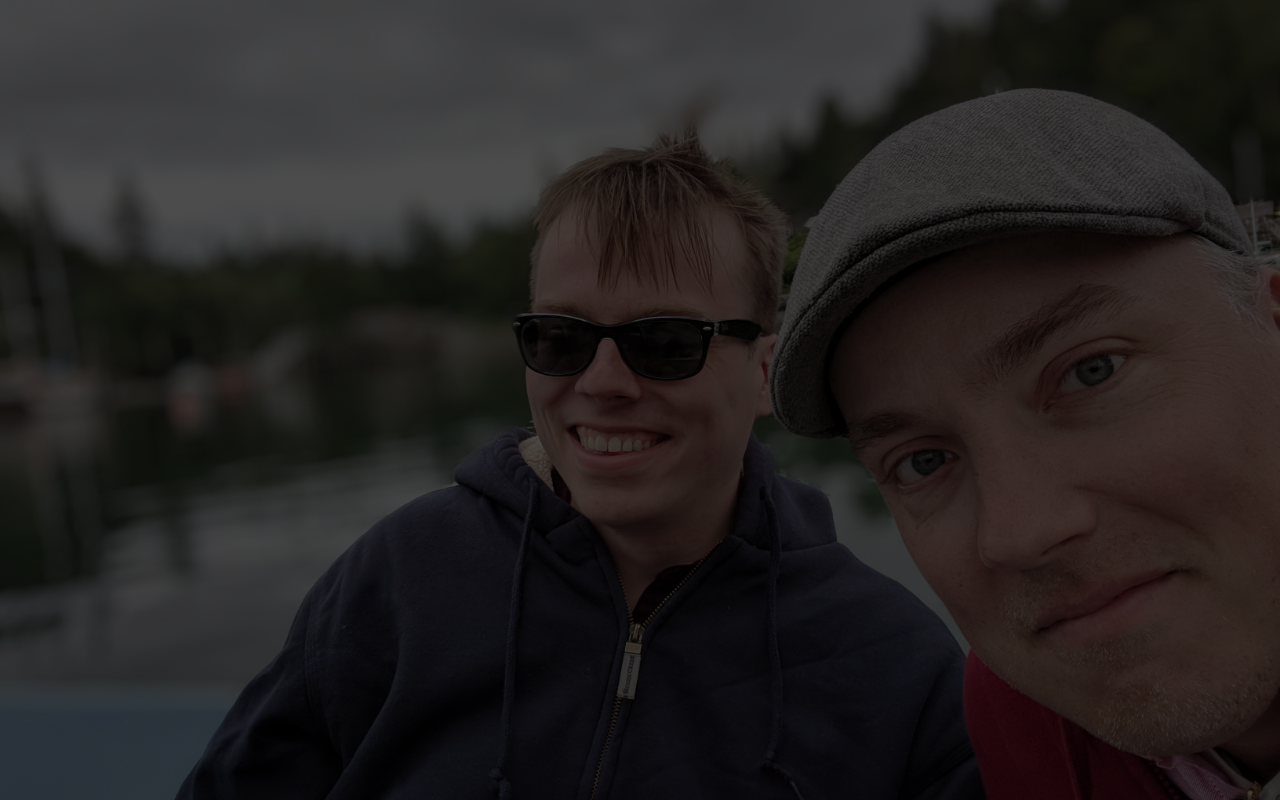
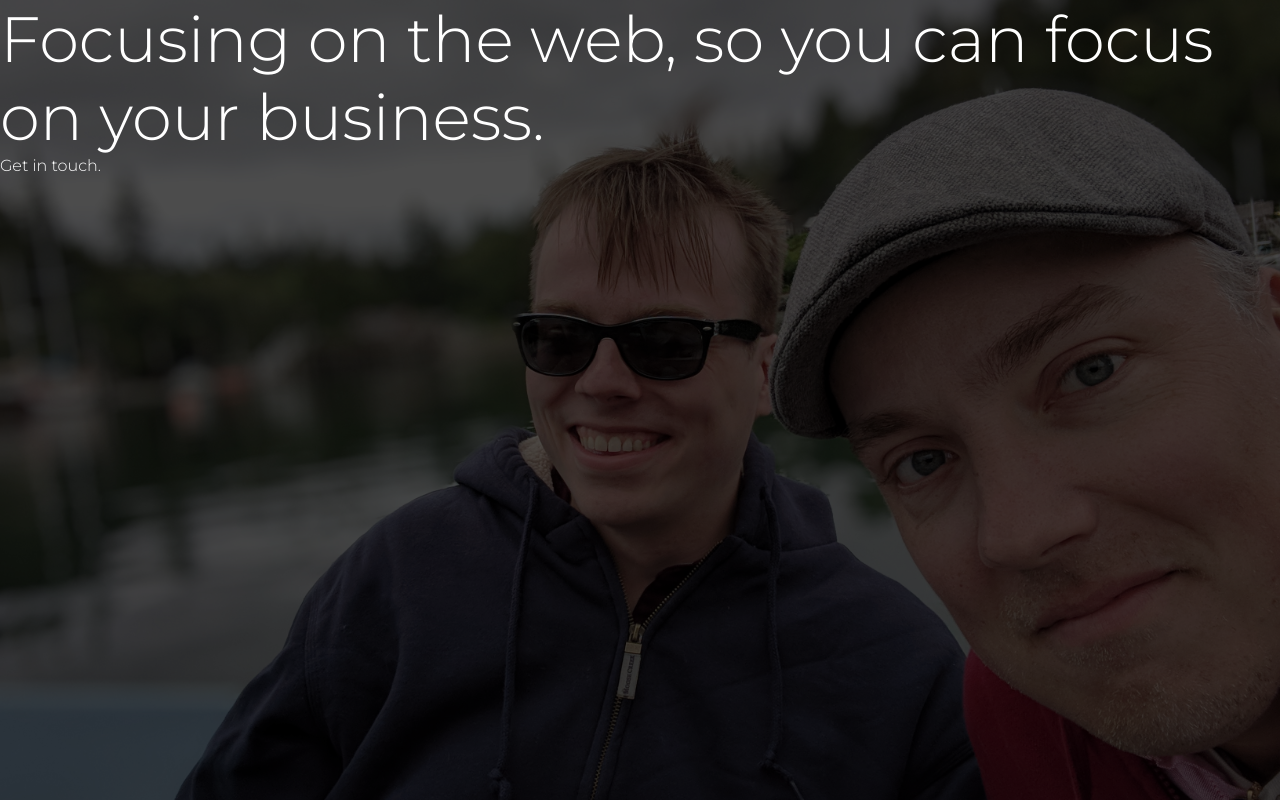
Before and after one commit to jallend1/super-system, a React (Create React App) app: page / in a window 1280 px wide. Built offline with nearby package versions, Linux system fonts and the light colour scheme.

Commit message:
Sets background image beneath other components and creates Main component div

```diff
--- a/public/index.html
+++ b/public/index.html
@@ -8,6 +8,12 @@
     <meta name="description" content="Two Dogs Developers" />
     <link rel="apple-touch-icon" href="%PUBLIC_URL%/logo192.png" />
     <link rel="manifest" href="%PUBLIC_URL%/manifest.json" />
+    <link rel="preconnect" href="https://fonts.googleapis.com" />
+    <link rel="preconnect" href="https://fonts.gstatic.com" crossorigin />
+    <link
+      href="https://fonts.googleapis.com/css2?family=Montserrat:wght@300&display=swap"
+      rel="stylesheet"
+    />
     <title>Two Dogs Developers</title>
   </head>
   <body>
--- a/src/App.js
+++ b/src/App.js
@@ -1,5 +1,13 @@
+import Main from "./Components/Main";
 function App() {
-  return <div className="App"></div>;
+  return (
+    <div className="App">
+      <div className="background"></div>
+      <div className="container">
+        <Main />
+      </div>
+    </div>
+  );
 }
 
 export default App;
--- /dev/null
+++ b/src/Components/Main.jsx
@@ -0,0 +1,14 @@
+const Main = () => {
+  return (
+    <>
+      <div>
+        <h1>Focusing on the web, so you can focus on your business.</h1>
+      </div>
+      <div id="left">
+        <div className="contact">Get in touch.</div>
+      </div>
+    </>
+  );
+};
+
+export default Main;
--- a/src/index.css
+++ b/src/index.css
@@ -1,8 +1,17 @@
+* {
+  box-sizing: border-box;
+}
+
+html {
+  margin: 0;
+  padding: 0;
+  color: #fff;
+  font-family: "Montserrat", sans-serif;
+  max-width: 100vw;
+}
+
 body {
   margin: 0;
-  font-family: -apple-system, BlinkMacSystemFont, "Segoe UI", "Roboto", "Oxygen",
-    "Ubuntu", "Cantarell", "Fira Sans", "Droid Sans", "Helvetica Neue",
-    sans-serif;
   -webkit-font-smoothing: antialiased;
   -moz-osx-font-smoothing: grayscale;
 }
@@ -12,9 +21,20 @@ code {
     monospace;
 }
 
-.App {
+.background {
   background: url("./images/2dogs.jpg") no-repeat center center fixed;
   background-size: cover;
   filter: brightness(0.3);
   height: 100vh;
 }
+
+h1 {
+  margin: 0;
+  font-size: 5vw;
+  font-weight: 300;
+}
+
+.container {
+  position: absolute;
+  top: 0;
+}
```
